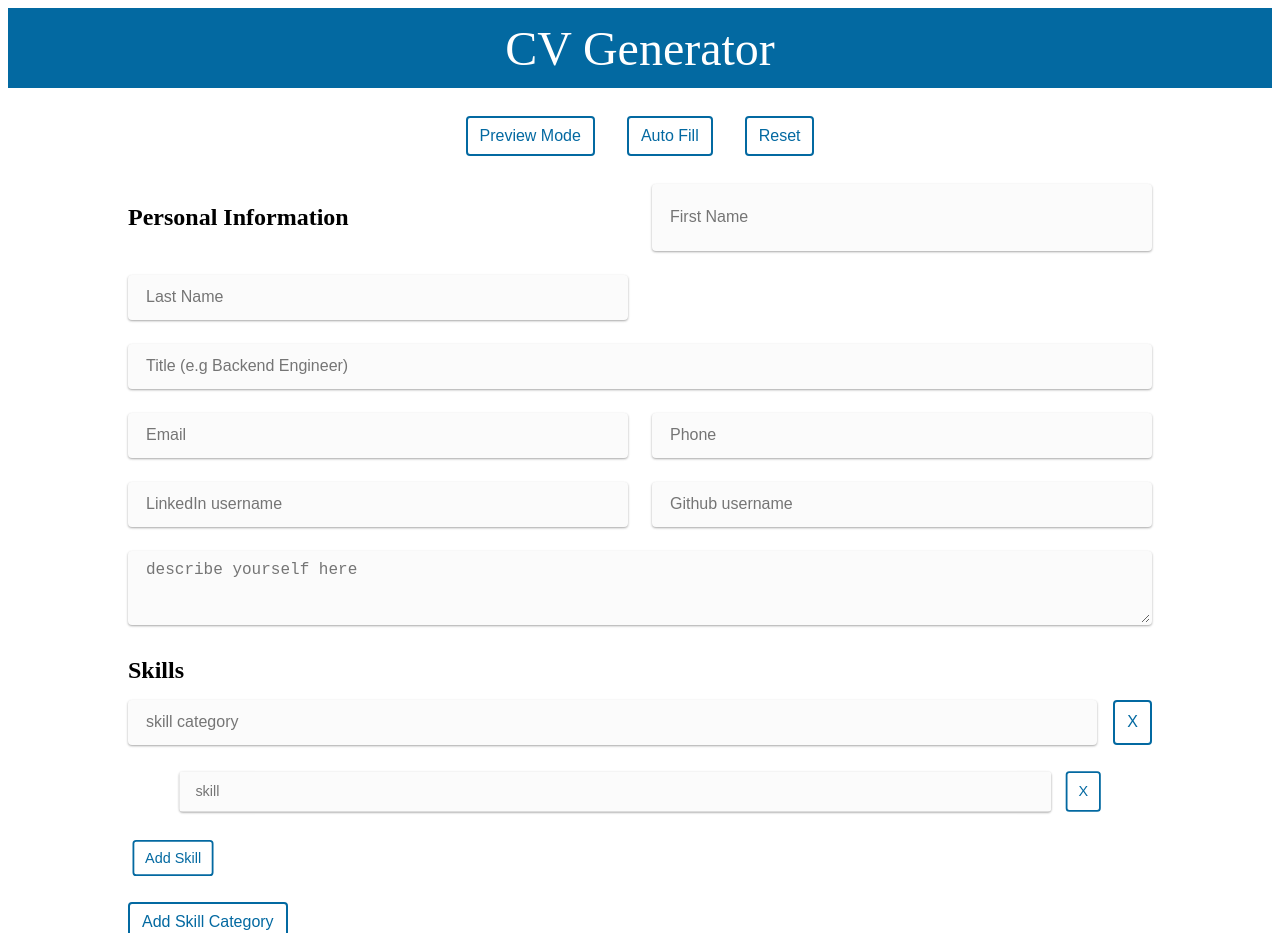
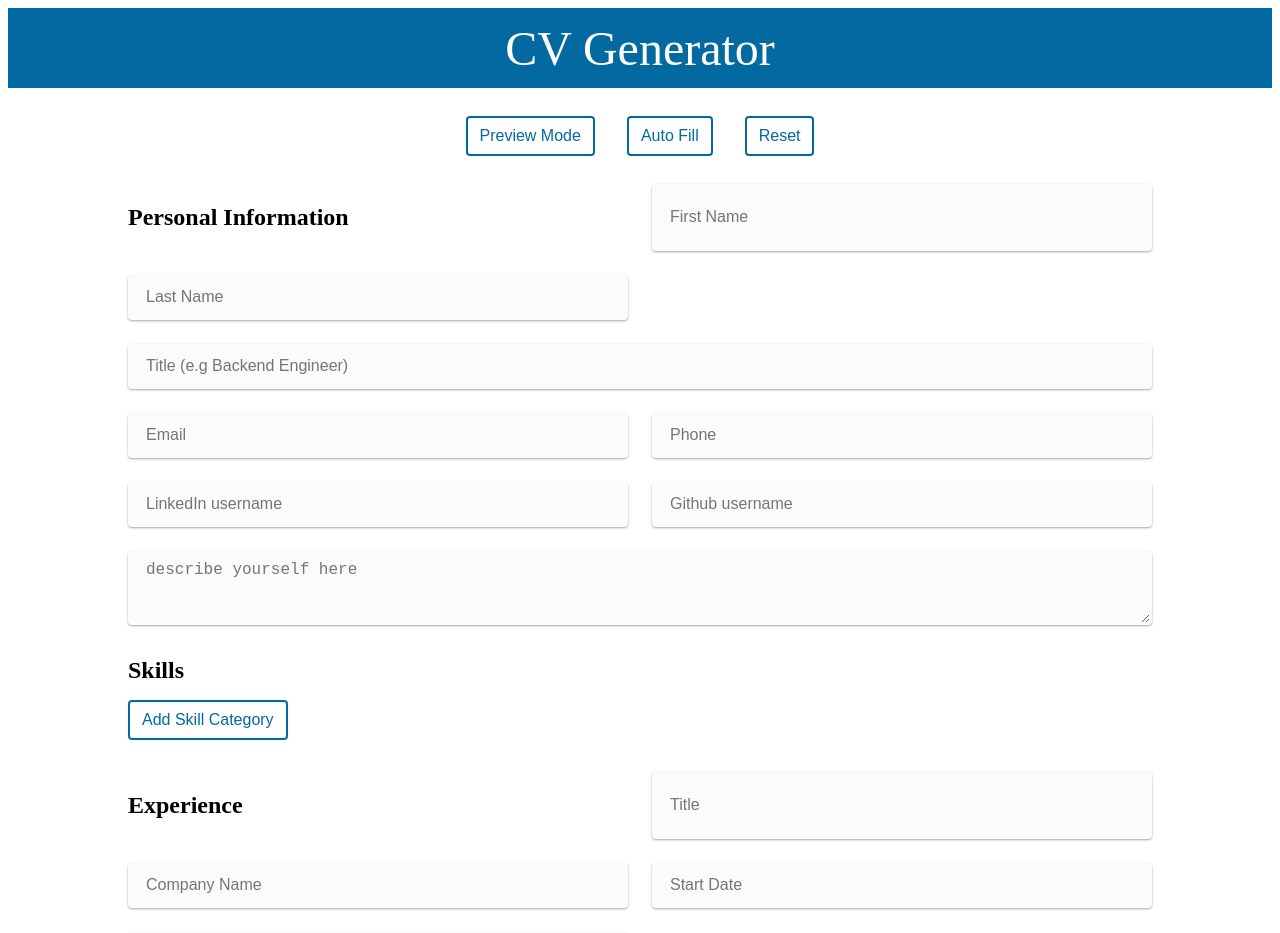
Before and after one commit to growindiedev/cvMaker, a React (Create React App) app: page / in a window 1280 px wide. Shown: the top 933 px of the page. Built offline with nearby package versions, Linux system fonts and the light colour scheme; the HTML template or start-up script is replaced by a standard one.

Commit message:
render dynamic SkillCategory

```diff
--- a/package.json
+++ b/package.json
@@ -12,6 +12,7 @@
     "react-scripts": "5.0.1",
     "sass": "^1.55.0",
     "styled-components": "^5.3.6",
+    "uuid": "^9.0.0",
     "web-vitals": "^2.1.4"
   },
   "scripts": {
--- a/src/components/Education.jsx
+++ b/src/components/Education.jsx
@@ -25,6 +25,7 @@ const Wrapper = styled.form`
 `
 
 const Education = () => {
+
   return (
     <Wrapper>
       <div className='grid-container'>
--- a/src/components/SkillCategory.jsx
+++ b/src/components/SkillCategory.jsx
@@ -29,18 +29,27 @@ const Wrapper = styled.form`
 
 `
 
-const SkillCategory = () => {
+const SkillCategory = ({skillForm, setSkillForm, id}) => {
+//const SkillCategory =() => {
+  const removeSkillCategory = (e) => {
+    e.preventDefault();
+    setSkillForm(skillForm.filter((_, index) => {
+      return id !== index
+    }))
+
+  }
+
   return (
     <Wrapper>
       <div className='flex-conatiner'>
       <Input className="skill-category-skill" placeholder='skill category'/>
-      <Button className='close-skill-category-skill'>X</Button>
+      <Button className='close-skill-category-skill' onClick={removeSkillCategory}>X</Button>
       </div>
       <div className='flex-container-sub'>
           <Input className="skill-category" placeholder='skill'/>
           <Button className='close-skill-category'>X</Button>
       </div>
-    <Button className='add-skill'>Add Skill</Button>
+    <Button className='add-skill' >Add Skill</Button>
     </Wrapper>
   )
 }
--- a/src/components/Skills.jsx
+++ b/src/components/Skills.jsx
@@ -1,14 +1,10 @@
-import React, {useState} from 'react'
+import React, {useState, useId} from 'react'
 import styled from 'styled-components'
-import Input from './common/Input'
 import Button from './common/Button'
 import SkillCategory from './SkillCategory'
 
-const Wrapper = styled.form`
-  /* display: grid;
-  grid-template-columns: 1fr 1fr;
-  gap: 1.5rem; */
-  //border: 1px solid blue;
+const Wrapper = styled.div`
+
   margin-bottom: 1.5rem;
   * {
     margin: 0.5rem 0;
@@ -17,19 +13,20 @@ const Wrapper = styled.form`
 `
 const Skills = () => {
 
-  const [state, setState] = useState([])
+  const [skillForm, setSkillForm] = useState([])
 
-  const handleClick = () => {
-
+  const handleClick = (e) => {
+    e.preventDefault()
+    setSkillForm([...skillForm, SkillCategory])
   }
-
-
 
   return (
     <Wrapper>
       <h2 className='section-heading'>Skills</h2>
-      <SkillCategory/>
-      <Button onClick={e => console.log('clicked')}>Add Skill Category</Button>
+      {
+        skillForm.map((Skill, i) => <Skill key={i} skillForm={skillForm} setSkillForm={setSkillForm} id={i}/>)
+      }
+      <Button onClick={handleClick}>Add Skill Category</Button>
     </Wrapper>
   )
 }
```
Also changed, not shown: 1 other file (tests, documents, lock files or other folders). Lines whose indentation alone changed are shown as unchanged.
